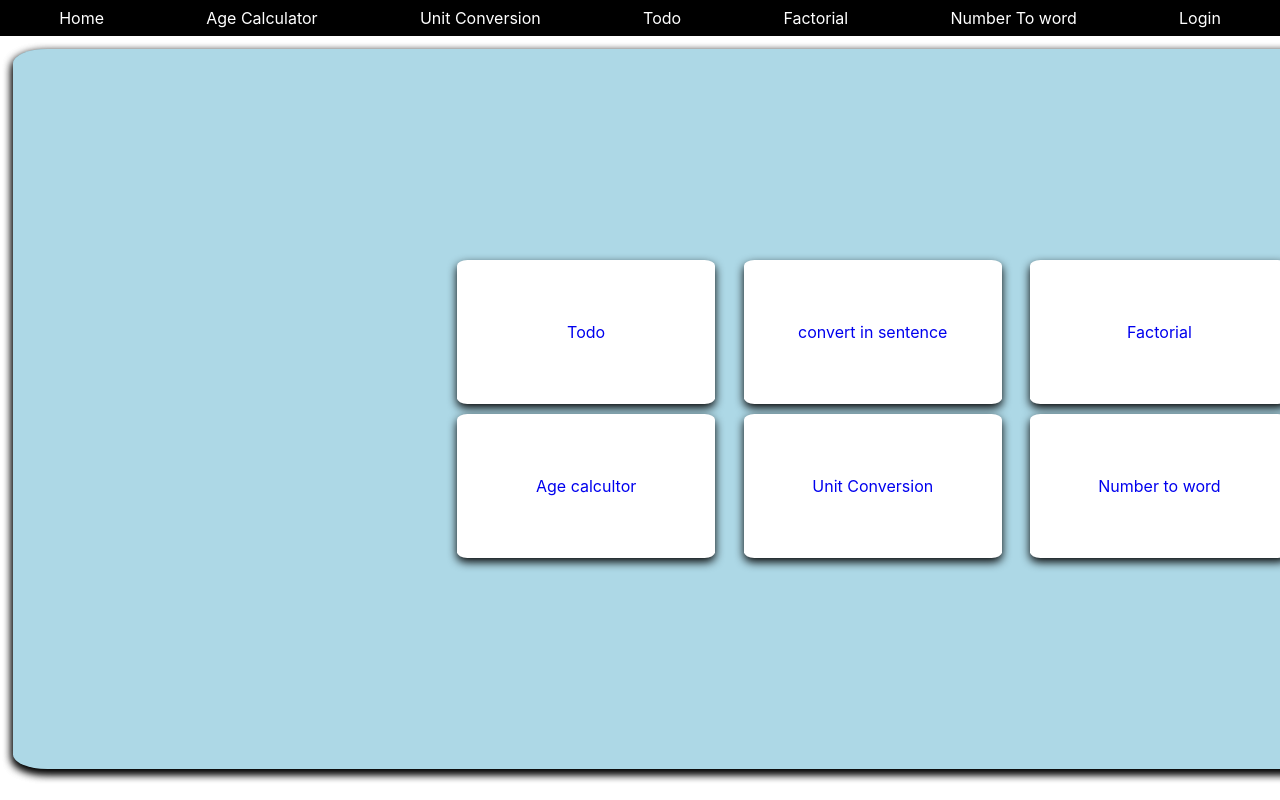
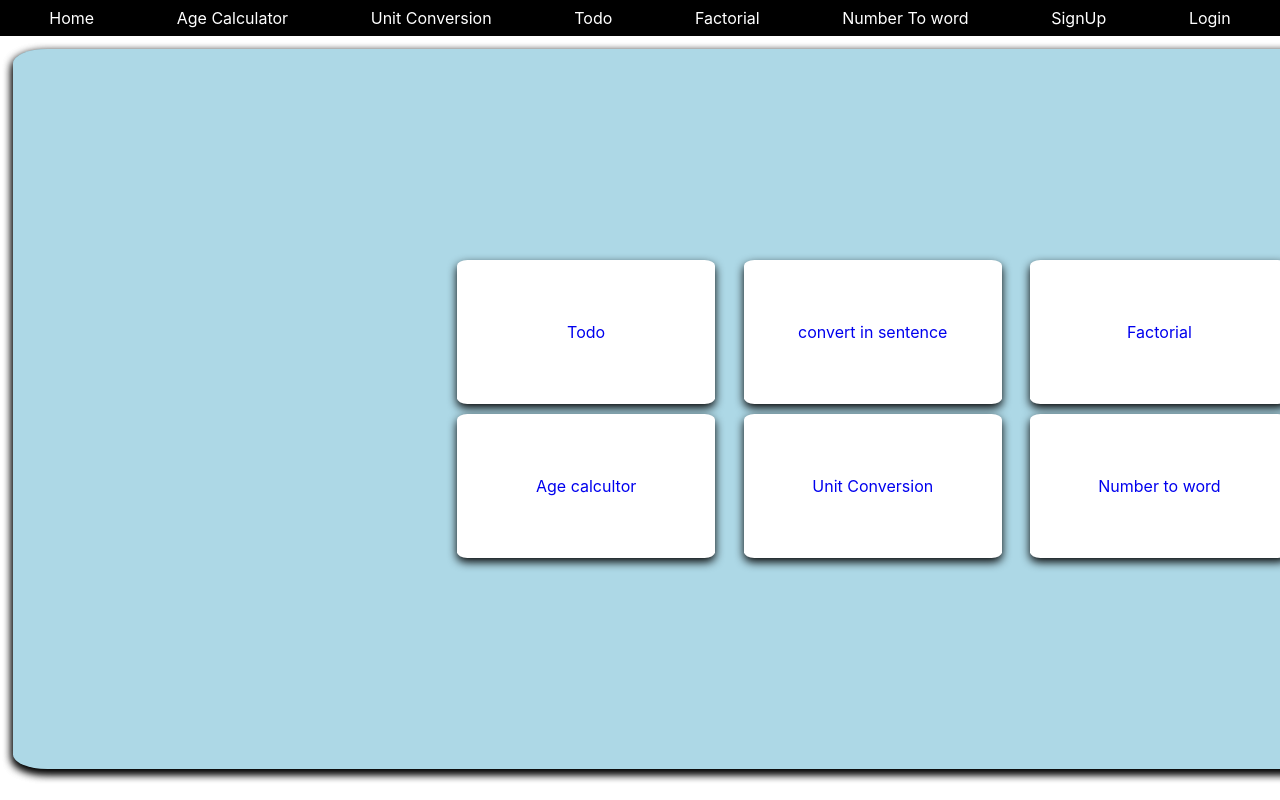
Before and after one commit to rohityadav15/utilitiese, a React (Create React App) app: page / in a window 1280 px wide. Shown: the top 800 px of the page. Built offline with nearby package versions, Linux system fonts and the light colour scheme.

Commit message:
Routing for signup file

```diff
--- a/src/App.js
+++ b/src/App.js
@@ -7,6 +7,7 @@ import AgeCalculator from "./pages/AgeCalculator";
 import UnitConversion from "./pages/UnitConversion";
 import NumberToWord from "./pages/NumberToWord";
 import Login from "./pages/Login";
+import SignUp from "./pages/SignUp";
 
 function App() {
   return (
@@ -52,6 +53,12 @@ function App() {
               Number To word
             </Link>
             <Link
+              to="/signUp"
+              style={{ color: "white", textDecoration: "none" }}
+            >
+              SignUp
+            </Link>
+            <Link
               to="/logIn"
               style={{ color: "white", textDecoration: "none" }}
             >
@@ -79,6 +86,7 @@ function App() {
             <Route path="/ageCalculator" element={<AgeCalculator />} />
             <Route path="/unitConversion" element={<UnitConversion />} />
             <Route path="/numberToWord" element={<NumberToWord />} />
+            <Route path="/signUp" element={<SignUp/>} />
             <Route path="/logIn" element={<Login/>} />
           </Routes>
         </Box>
```
